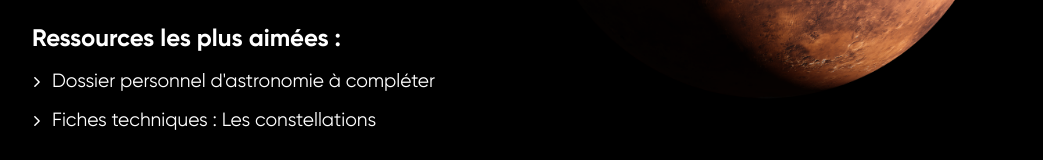
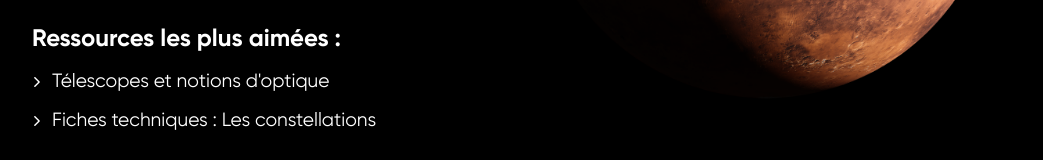
Before and after one commit to EloxFire/Astroshare, a React (Create React App) app: page / in a window 1280 px wide. Shown: the part 575-735 px from the top of the page, without its empty margins (118-1161 px from the left). Built offline with nearby package versions, Linux system fonts and the light colour scheme.

Commit message:
Home page top contents update

```diff
--- a/src/pages/Home.tsx
+++ b/src/pages/Home.tsx
@@ -1,6 +1,6 @@
 import { Link } from 'react-router-dom'
-import { personnal_book } from '../scripts/helpers/ressources/general/personnal_book'
 import { constellations_cheat_sheets } from '../scripts/helpers/ressources/general/constellation_cheat_sheets'
+import { optical_notion } from '../scripts/helpers/ressources/material/optical_notions'
 import '../styles/pages/home.scss'
 
 export default function Home() {
@@ -15,9 +15,8 @@ export default function Home() {
         <div className="home__left__content">
           <h2>Ressources les plus aimées :</h2>
           <div className="home__left__content__list">
-            <Link className="home__left__content__list--link" to={`/ressources/${personnal_book.category}/${personnal_book.slug}`}>Dossier personnel d'astronomie à compléter</Link>
-            <Link className="home__left__content__list--link" to={`/ressources/${constellations_cheat_sheets.category}/${constellations_cheat_sheets.slug}`}>Fiches techniques : Les constellations</Link>
-            {/* <p className="home__left__content__list--link--bold">Venez découvrir toutes nos </p> */}
+            <Link className="home__left__content__list--link" to={`/ressources/${optical_notion.category}/${optical_notion.slug}`}>{optical_notion.name}</Link>
+            <Link className="home__left__content__list--link" to={`/ressources/${constellations_cheat_sheets.category}/${constellations_cheat_sheets.slug}`}>{constellations_cheat_sheets.name}</Link>
           </div>
         </div>
       </div>
```
